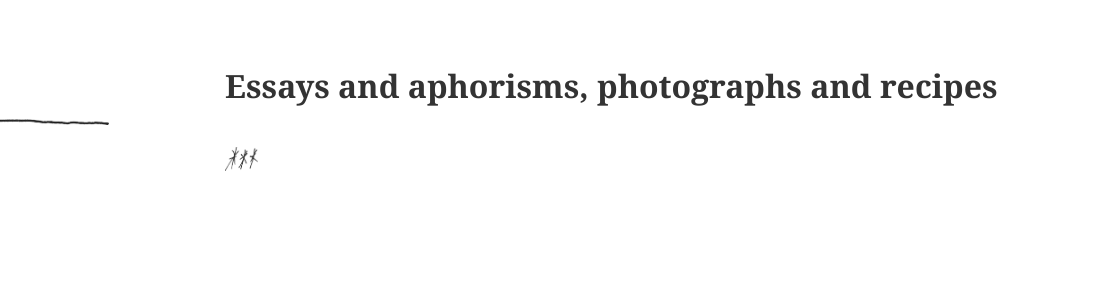
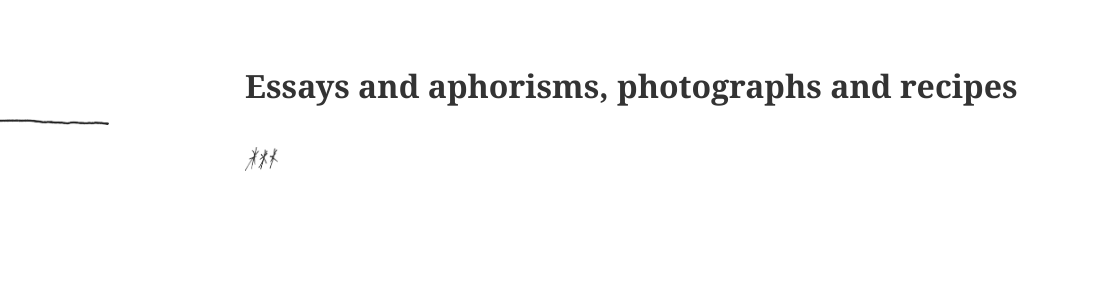
Before and after one commit to brendanjacobsen02/lnzh.org, a plain HTML site: page index.html in a window 1280 px wide. Shown: the top 282 px of the page, 179-1280 px from the left. Drawn offline with Linux system fonts and the light colour scheme.

Commit message:
Revert padding changes back to original 60px 40px

```diff
--- a/assets/css/style.css
+++ b/assets/css/style.css
@@ -197,7 +197,7 @@ nav img:not([class*="size-"]) {
 /* Main Content Area */
 main {
     margin-left: 30%;
-    padding: 60px 20px;
+    padding: 60px 40px;
     max-width: 900px;
 }
 
```
